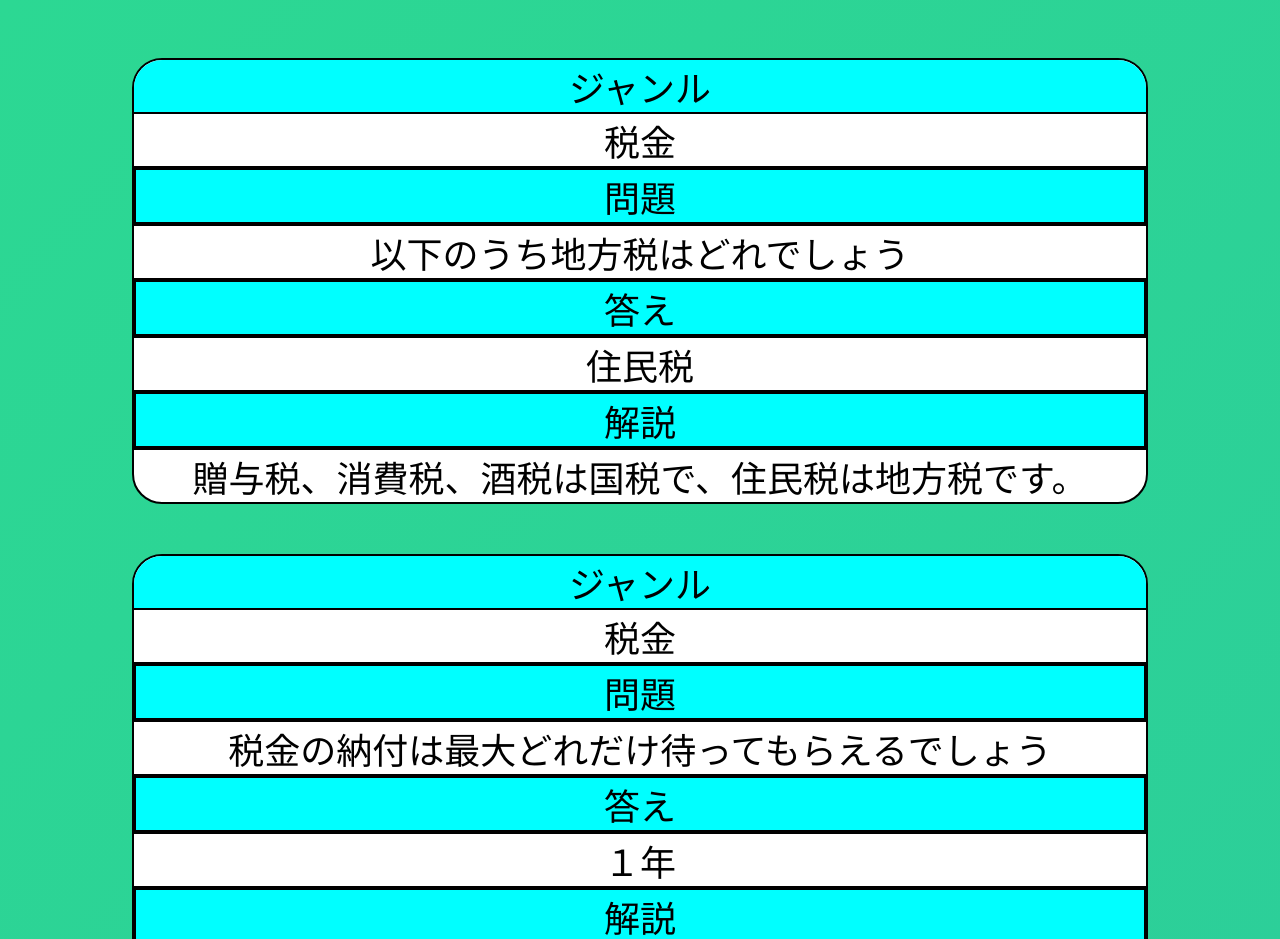
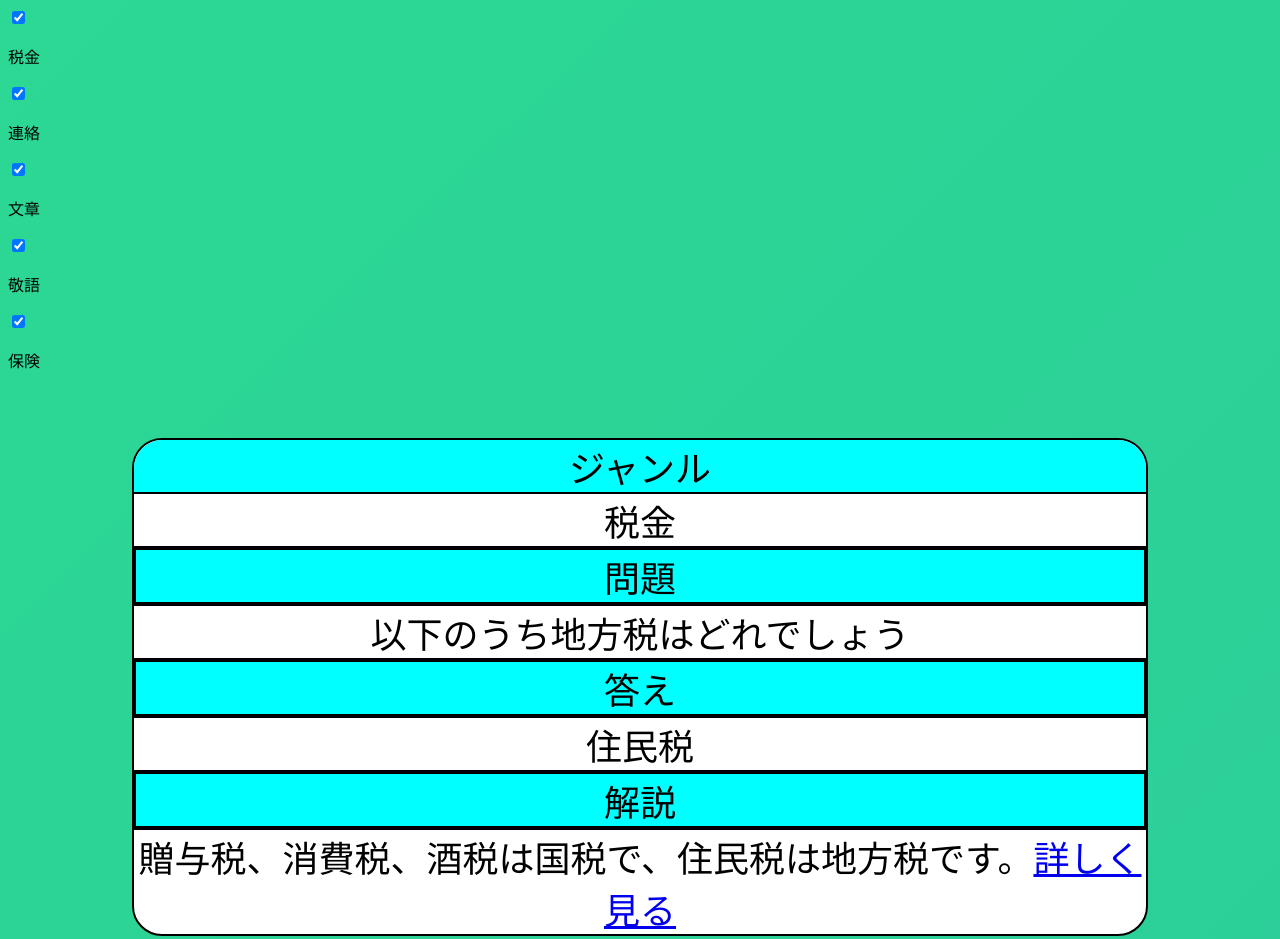
Before and after one commit to kd-masaharu/quiz, a plain HTML site: page study.html in a window 1280 px wide. Shown: the top 939 px of the page. Drawn offline with Linux system fonts and the light colour scheme; a web font is replaced by a local one.

Commit message:
add_narrow_down_in_study

```diff
--- a/css/study.css
+++ b/css/study.css
@@ -20,7 +20,7 @@
     background-color: cyan;
 }
 
-.genre{
+.genres{
     border-bottom: 2px solid #000;
 }
 
--- a/js/study.js
+++ b/js/study.js
@@ -594,12 +594,40 @@ data.sort((a, b) =>
   a.genreId > b.genreId ? 1 : -1
 );
 
+// GETメソッドからジャンルIDを抽出
+let queryString = window.location.search;
+let queryObject = new Object();
+let cheks = []
+if (queryString) {
+  queryString = queryString.substring(1);
+  let parameters = queryString.split("&");
+
+  for (let i = 0; i < parameters.length; i++) {
+    let element = parameters[i].split("=");
+
+    let paramName = decodeURIComponent(element[0]);
+    let paramValue = decodeURIComponent(element[1]);
+
+    if(paramValue == "1"){
+		cheks.push(paramName.slice(paramName.length-1))
+	}else{
+		document.form1.genre[i].checked = false
+	}
+  }
+}
+
+const genre = ['','税金','連絡','文章','敬語','保険']
+let is_first = false
+
 // dataをhtmlに格納
 
-const genre = ['','税金','連絡','文章','敬語','保険']
+if(cheks.length == 0){
+	is_first = true
+}
+
 
 for(let i = 0 ; i < data.length ; i++){
-
+	if(is_first || cheks.includes(data[i].genreId)){
 		let group_elm = document.createElement('div');
 		group_elm.className = 'group';
 
@@ -608,7 +636,7 @@ for(let i = 0 ; i < data.length ; i++){
 		genre_t_elm.textContent = 'ジャンル'
 
 		let genre_elm = document.createElement('div');
-    genre_elm.className = 'genre';
+		genre_elm.className = 'genres';
 		genre_elm.textContent = genre[data[i].genreId]
 
 		let question_t_elm = document.createElement('div');
@@ -633,7 +661,11 @@ for(let i = 0 ; i < data.length ; i++){
 
 		let explanation_elm = document.createElement('div');
 		explanation_elm.className = 'explanation';
-    explanation_elm.textContent = data[i].explanation
+		if(data[i].url.length != 0){
+			explanation_elm.innerHTML = data[i].explanation + "<a href='"+data[i].url+"'target='_blank' rel='noopener noreferrer'>詳しく見る</a>"
+		}else{
+			explanation_elm.innerHTML = data[i].explanation
+		}
 
 		group_elm.appendChild(genre_t_elm);
 		group_elm.appendChild(genre_elm);
@@ -645,3 +677,27 @@ for(let i = 0 ; i < data.length ; i++){
 		group_elm.appendChild(explanation_elm);
 		document.getElementById('body').appendChild(group_elm);
 	}
+}
+
+function reroad(idx){
+	is_checked = false
+    for(let i = 0 ; i < document.form1.genre.length ; i++){
+        if (document.form1.genre[i].checked) {
+            is_checked = true;
+        }
+    }
+    if(!is_checked){
+        alert("最低一つチェックを入れてください");
+        document.form1.genre[idx-1].checked = true
+    }else{
+		url = "study.html?"
+		for(let i = 0 ; i < document.form1.genre.length ; i++){
+			if (document.form1.genre[i].checked) {
+				url += 'genre-id' + (i+1) + '=1&'
+			}else{
+				url += 'genre-id' + (i+1) + '=0&'
+			}
+		}
+		window.location.href = url.slice(0,url.length-1);
+	}
+}
--- a/study.html
+++ b/study.html
@@ -10,35 +10,23 @@
 </head>
 
 <body id="body">
+    <form name="form1" method="GET" action="quiz.html">
+
+        <input checked type="checkbox" check id="1" name="genre" value="1" onchange="reroad(1)"><label for="1"class="button"><p>税金</p></label>
+
+        <input checked type="checkbox" check id="3" name="genre" value="3" onchange="reroad(3)"><label for="3"class="button"><p>連絡</p></label>
+
+        <input checked type="checkbox" check id="2" name="genre" value="2" onchange="reroad(2)"><label for="2"class="button"><p>文章</p></label>
+
+        <input checked type="checkbox" check id="4" name="genre" value="4" onchange="reroad(4)"><label for="4"class="button"><p>敬語</p></label>
+
+        <input checked type="checkbox" check id="5" name="genre" value="5" onchange="reroad(5)"><label for="5"class="button"><p>保険</p></label>
+
+    </form>
+
     <div class="group" id="group" style="border: none;">
+    </div>
 
-        <!--
-        <div class="genre-title" id="genre">
-            ジャンル
-        </div>
-        <div class="genre" id="genre">
-            ジャンルを表示
-        </div>
-        <div class="title" id="genre">
-            ジャンル
-        </div>
-        <div class="question" id="question">
-            問題文を表示
-        </div>
-        <div class=title" id="genre">
-            ジャンル
-        </div>
-        <div class="correct" id="correct">
-            解説を表示
-        </div>
-        <div class="exptitle" id="genre">
-            ジャンル
-        </div>
-        <div class="explanation" id="explanation">
-            解説を表示
-        </div>
-        -->
-    </div>
     <script src="./js/study.js"></script>
 </body>
 
```
Lines whose indentation alone changed are shown as unchanged.
